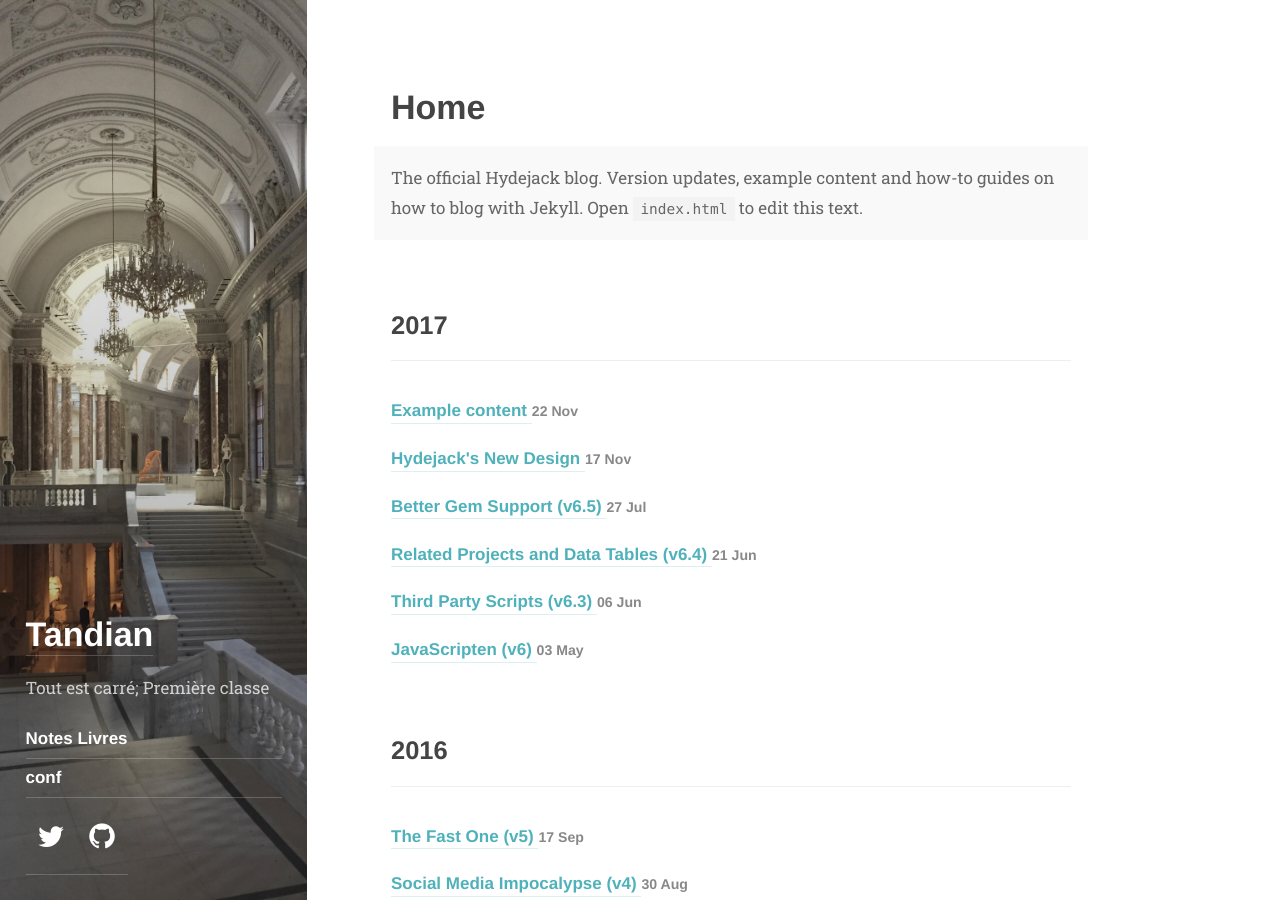
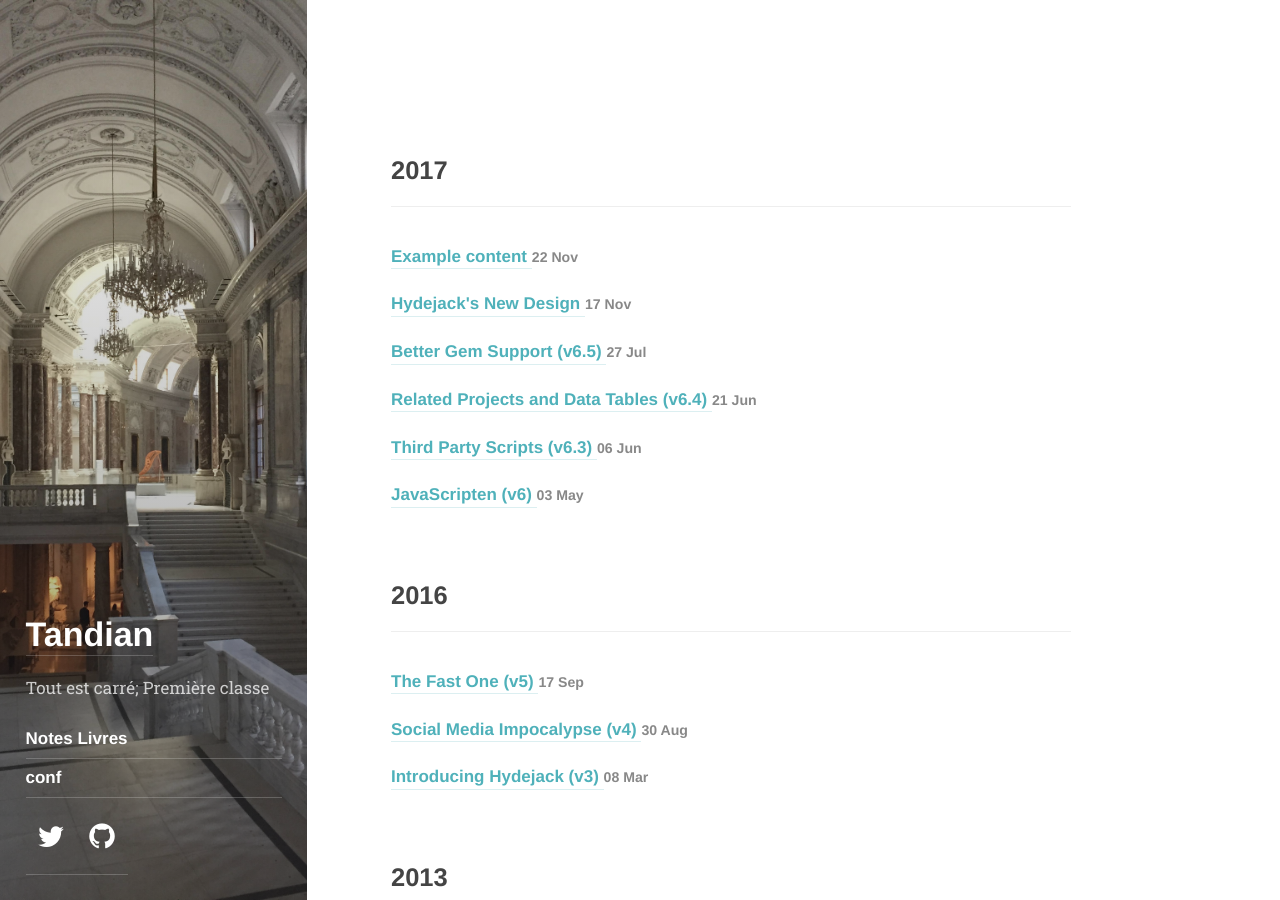
Before and after one commit to abdoulaye-tnd/tandian, a Jekyll site: the page built from index.html, in a window 1280 px wide and 900 px high. Built offline with Jekyll 4.4.1, drawn with Linux system fonts in a browser that asks for light colours; some web fonts are replaced; the list of posts is cut into pages by our own code.

Commit message:
Update index.html

```diff
--- a/index.html
+++ b/index.html
@@ -1,7 +1,4 @@
 ---
 layout: list
-title: Home
-description: >
-  The official Hydejack blog. Version updates, example content and how-to guides on how to blog with Jekyll.
-  Open `index.html` to edit this text.
+title:
 ---
```
